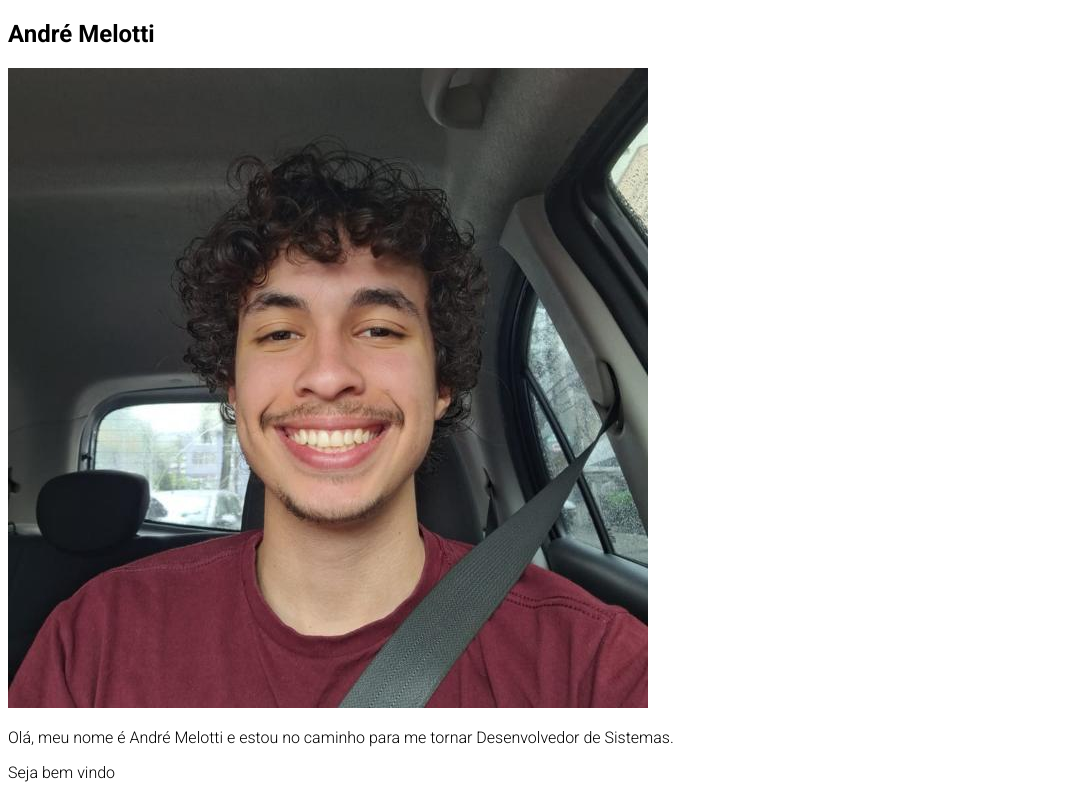
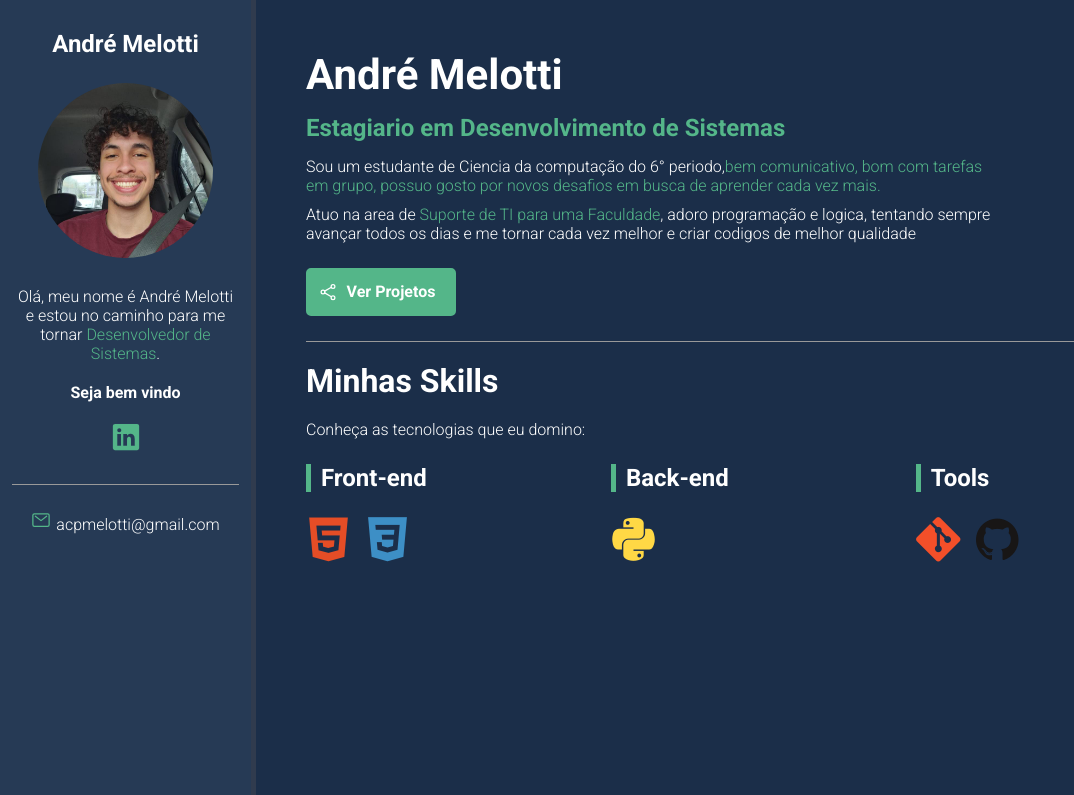
Before and after one commit to AndreMelotti/andremelotti.github.io, a plain HTML site: page index.html in a window 1280 px wide. Shown: the top 795 px of the page, without its empty margins (0-1074 px from the left). Drawn offline with nearby package versions, Linux system fonts and the light colour scheme.

Commit message:
Terminado o CSS para PC

```diff
--- a/css/styles.css
+++ b/css/styles.css
@@ -1,3 +1,189 @@
+/* Reset */
 *{
+    padding: 0;
+    margin: 0;
     font-family: 'Roboto', sans-serif;
+    box-sizing: border-box;
 }
+
+/* Variables */
+:root {
+    --main-color: #54B689;
+    --main-text-color: #fff;
+    --border-color: #999;
+    --bio-bg-color: rgb(38, 58, 85);
+    --bio-border-color: #303b4e;
+    --about-bg-color: #1b2e49;
+}
+
+/* General */
+
+.highlight {
+    color: var(--main-color);
+}
+
+/* Containers */
+#container {
+    display: flex;
+    flex-direction: row;
+    color: var(--main-text-color);
+}
+
+#bio-container {
+    flex: 1 1 20%;
+    min-height: 100vh;
+    background-color: var(--bio-bg-color);
+    text-align: center;
+    padding: 30px 12px;
+    border-right: 5px solid var(--bio-border-color);
+}
+
+#about-container {
+    flex: 1 1 80%;
+    min-height: 100vh;
+    background-color: var(--about-bg-color);
+    padding: 50px;
+}
+
+/* Bio Container */
+
+#bio-container h2{
+    margin-bottom: 25px;
+}
+
+#bio-container p {
+    margin-bottom: 20px;
+}
+
+#bio-container #welcome-text{
+    font-weight: bold;
+}
+#bio-img {
+    width: 175px;
+    height: 175px;
+    border-radius: 50%;
+    margin-bottom: 25px;
+}
+
+#social-container{
+    display: flex;
+    justify-content: center;
+    list-style: none;
+    border-bottom: 1px solid var(--border-color);
+    margin-bottom: 25px;
+    padding-bottom: 25px;
+}
+
+#social-container li{
+    flex: 1 1 0;
+    max-width: 60px;
+}
+
+#social-container li a{
+    color: var(--main-color);
+    font-size: 30px;
+}
+
+#social-container{
+    display: flex;
+    justify-content: center;
+}
+
+#email-container ion-icon,
+#email-container a {
+    flex: 1 1 0;
+    align-items: center;
+}
+
+#email-container a{
+    color: var(--main-text-color);
+    text-decoration: none;
+    max-width: 225px;
+}
+
+#email-container ion-icon{
+    color: var(--main-color);
+    font-size: 20px;
+    margin-right: 5px;
+    max-width: 20px;
+}
+
+/* about container */
+
+#name{
+    font-size: 42px;
+    margin-bottom: 15px;
+}
+
+#title {
+    font-size: 24px;
+    margin-bottom: 15px;
+    font-weight: bold;
+}
+
+.description {
+    max-width: 75%;
+    margin-bottom: 10px;
+}
+
+#btn-projects {
+    font-weight: bold;
+    font-size: 16px;
+    color: var(--main-text-color);
+    background-color: var(--main-color);
+    border: 2px solid var(--main-color);
+    border-radius: 5px;
+    text-decoration: none;
+    transition: .5s;
+    margin: 25px 0;
+    padding: 12px 10px;
+    width: 150px;
+    text-align: center;
+    display: flex;
+}
+
+#btn-projects ion-icon,
+#btn-projects span {
+    flex: 1 1 0;
+}
+
+#btn-projects ion-icon {
+    font-size: 20px;
+    max-width: 20px;
+}
+
+#btn-projects:hover{
+    background-color: transparent;
+}
+
+#skills-section-title {
+   border-top: 1px solid var(--border-color);
+   padding-top: 20px;
+   margin-bottom: 20px;
+   font-size: 32px;
+}
+
+#skills-container {
+    display: flex;
+    flex-wrap: wrap;
+    margin-top: 25px;
+}
+
+.skills-box {
+    flex: 1 1 33%;
+    max-width: 33%;
+    margin-bottom: 35px;
+}
+
+.skills-title {
+    font-size: 24px;
+    margin-bottom: 25px;
+    font-weight: bold;
+    padding-left: 10px;
+    border-left: 5px solid var(--main-color);
+}
+
+.skills-box i{
+    font-size: 45px;
+    margin-right: 10px;
+}
--- a/index.html
+++ b/index.html
@@ -15,15 +15,15 @@
     <main id="container">
         <aside id="bio-container">
             <h2>André Melotti</h2>
-            <img src="img/file.jpg" alt="Andre Melotti">
+            <img id="bio-img" src="img/file.jpg" alt="Andre Melotti">
             <p>Olá, meu nome é André Melotti e estou no caminho para me tornar <span class="highlight">Desenvolvedor de Sistemas</span>.</p>
             <p id="welcome-text">Seja bem vindo</p>
             <ul id= "social-container">
-                <li> <a href="www.linkedin.com/in/andre-melotti" target="_blank"><ion-icon name="logo-linkedin"></ion-icon></a></li>
+                <li><a href="www.linkedin.com/in/andre-melotti" target="_blank"><ion-icon name="logo-linkedin"></ion-icon></a></li>
             </ul>
 
             <div id="email-container">
-                <ion-icon name="mail-outline"></ion-icon><a href="acpmelotti@gmail.com" target="_blank">acpmelotti@gmail.com</a>
+                <ion-icon name="mail-outline"></ion-icon><a href="mailto:acpmelotti@gmail.com" target="_blank">acpmelotti@gmail.com</a>
             </div>
         </aside>
         <section id="about-container">
@@ -34,32 +34,30 @@
             <p class="description"> Atuo na area de <span class="highlight">Suporte de TI para uma Faculdade</span>, adoro programação e logica,
                 tentando sempre avançar todos os dias e me tornar cada vez melhor e criar codigos de melhor qualidade
             </p>
-            <a href="https://github.com/AndreMelotti" id="btn-projects" target="_blank" ><ion-icon name="share-social-outline"></ion-icon><span class="highlight">Ver Projetos</span></a>
+            <a href="https://github.com/AndreMelotti" id="btn-projects" target="_blank" ><ion-icon name="share-social-outline"></ion-icon> <span>Ver Projetos</span></a>
             <h2 id="skills-section-title">Minhas Skills</h2>
-            <p class="description">Conheça as tecnologias que eu domino</p>
+            <p class="description">Conheça as tecnologias que eu domino:</p>
 
             <div id="skills-container">
-                <div class="skill-box">
-                    <p class="skils-title">Front-end</p>
+                <div class="skills-box">
+                    <p class="skills-title">Front-end</p>
                     <i class="devicon-html5-plain colored"></i>
                     <i class="devicon-css3-plain colored"></i>
                 </div>
-            </div>
 
-            <div id="skills-container">
-                <div class="skill-box">
-                    <p class="skils-title">Back-end</p>
+                <div class="skills-box">
+                    <p class="skills-title">Back-end</p>
                     <i class="devicon-python-plain colored"></i>
                 </div>
-            </div>
 
-            <div id="skills-container">
-                <div class="skill-box">
-                    <p class="skils-title">Tools</p>
+                <div class="skills-box">
+                    <p class="skills-title">Tools</p>
                     <i class="devicon-git-plain colored"></i>
                     <i class="devicon-github-original colored"></i>
                 </div>
+
             </div>
+
         </section>
     </main>
     <script type="module" src="https://unpkg.com/ionicons@7.1.0/dist/ionicons/ionicons.esm.js"></script>
```
